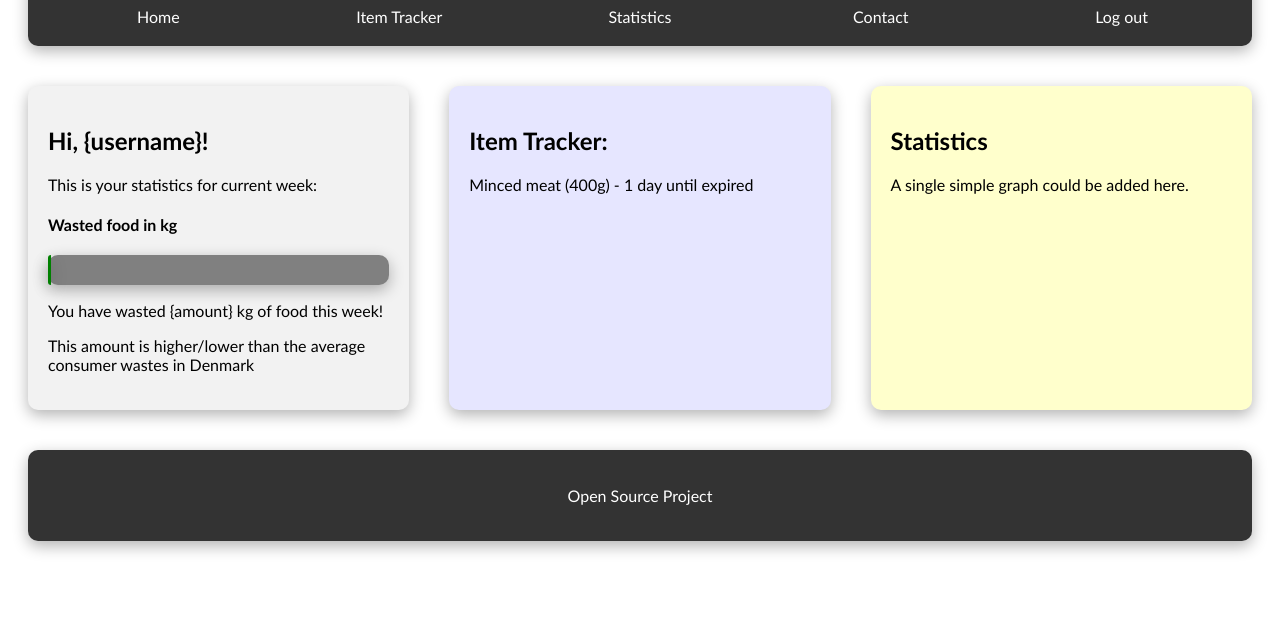
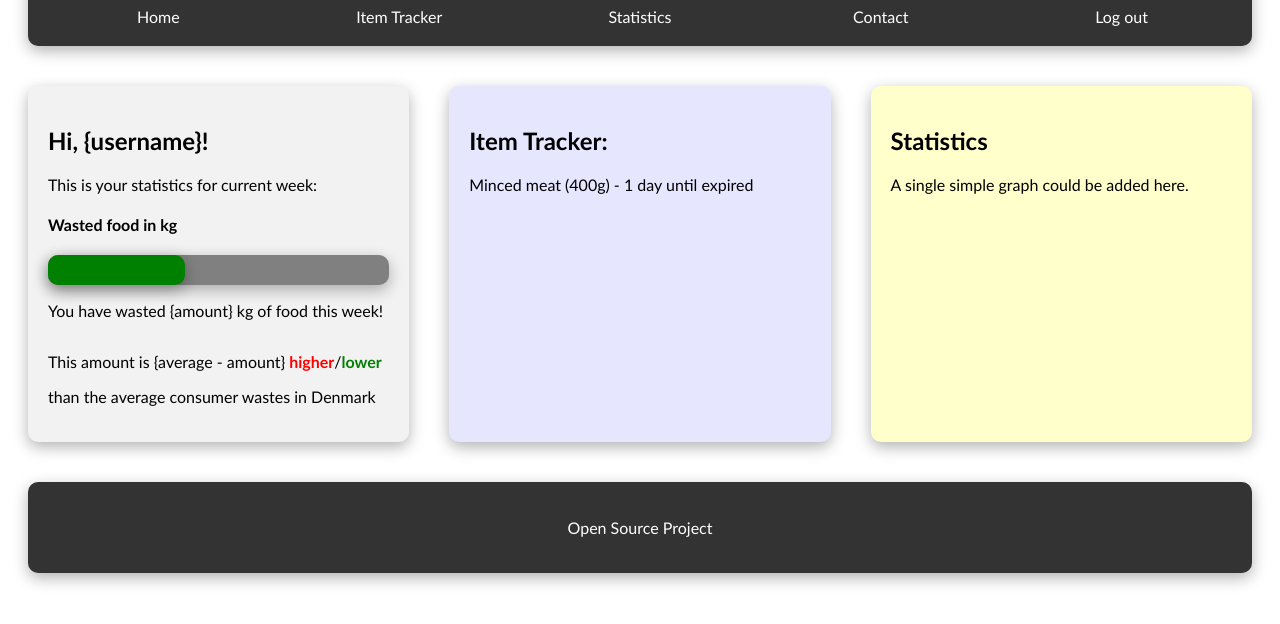
Before and after one commit to TheCodeCrusaders/MealMate, a website: page public/html/dashboard.html in a window 1280 px wide. Shown: the part 86-710 px from the top of the page. Drawn offline with Linux system fonts and the light colour scheme.

Commit message:
Added functionality to progress bar

```diff
--- a/public/CSS/style-dashboard.css
+++ b/public/CSS/style-dashboard.css
@@ -19,6 +19,21 @@ main {
     flex-wrap: wrap;
 }
 
+#p_sameline {
+    display: inline-block;
+}
+
+#p_green {
+    color: green;
+    font-weight: bold;
+    display: inline-block;
+}
+
+#p_red {
+    color: red;
+    font-weight: bold;
+    display: inline-block;
+}
 
 
 section {
@@ -96,19 +111,9 @@ a {
 }
 
 #myBar {
-    width: 1%;
+    width: 0%;
     height: 30px;
     background-color: green;
-    border-radius: 10px 0 0 10px;
+    border-radius: 10px;
     box-shadow: 0 5px 15px rgba(0, 0, 0, 0.3);
 }
-
-
-
-border-radius: 10px;
-box-shadow: 0 5px 15px rgba(0, 0, 0, 0.3);
-background-color: #333;
-color: white;
-padding: 20px;
-margin: 20px;
-padding: 10px;
--- a/public/html/dashboard.html
+++ b/public/html/dashboard.html
@@ -5,7 +5,8 @@
     <meta charset="UTF-8">
     <link href="../CSS/style-dashboard.css" rel="stylesheet">
 </head>
-<body>
+<body onload="move(40)"> <!-- Running move() function to set process bar) -->
+<script src="../js/dashboard.js"></script>
     <header>
         <a href="../html/dashboard.html"><img src="../IMG/logo.svg" alt="Mealmate" width="300" height="50"></a> <!-- Clickable logo -->
         <nav class="nav-menu"> <!-- Navigation bar -->
@@ -27,7 +28,7 @@
             <div id="myBar"></div>
         </div>
         <p>You have wasted {amount} kg of food this week!</p>
-        <p>This amount is higher/lower than the average consumer wastes in Denmark</p>
+        <p id="p_sameline">This amount is {average - amount}<p id="p_red">&nbsp;higher</p>/<p id="p_green">lower&nbsp;</p>than the average consumer wastes in Denmark</p>
     </section>
     <section id="module2">
         <h2>Item Tracker:</h2>
--- /dev/null
+++ b/public/js/dashboard.js
@@ -0,0 +1,13 @@
+function move(amount) {
+    var elem = document.getElementById("myBar");
+    var width = 0;
+    var id = setInterval(frame, 10);
+    function frame() {
+        if (width >= amount) {
+            clearInterval(id);
+        } else {
+            width++;
+            elem.style.width = width + '%';
+        }
+    }
+}
```
